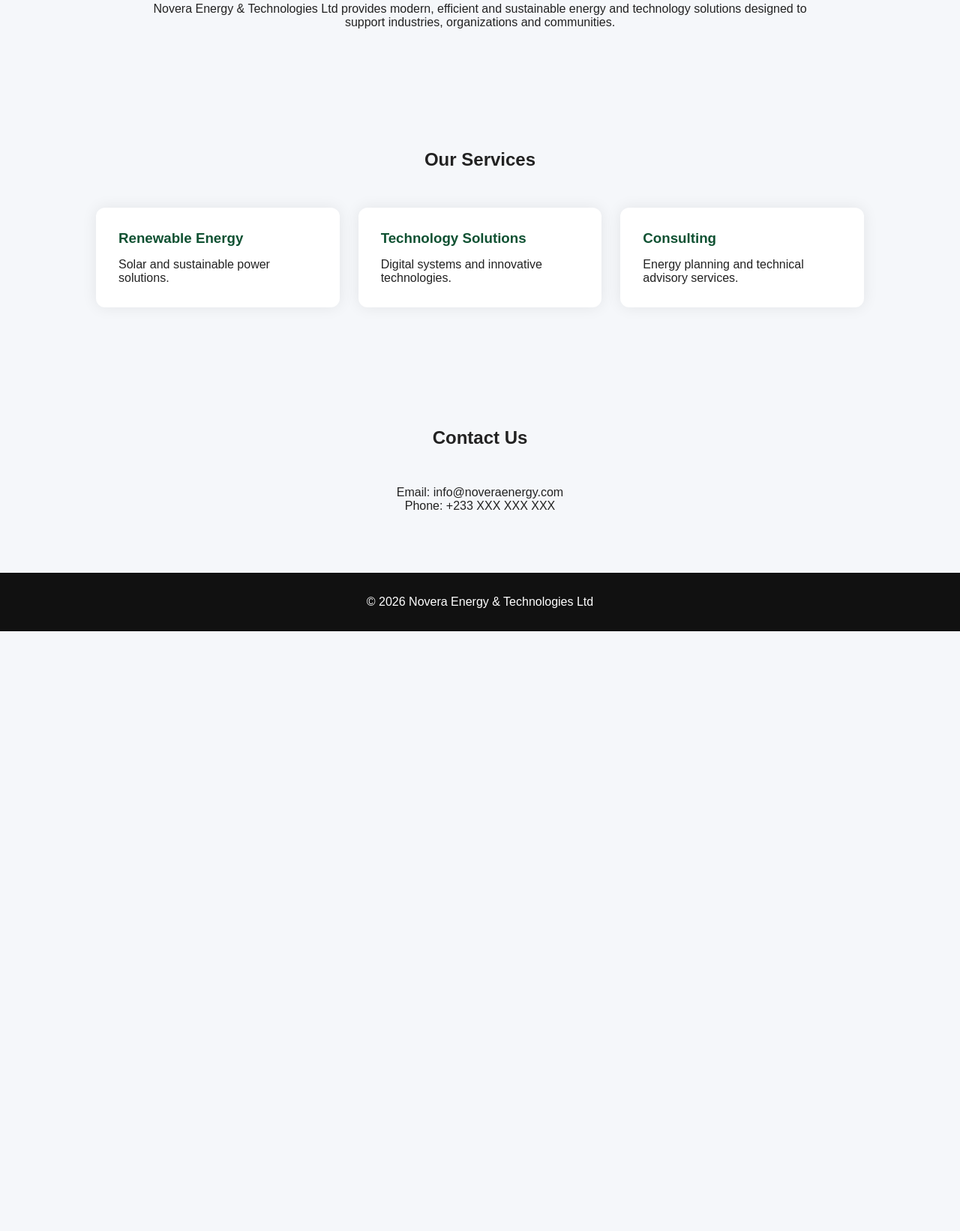
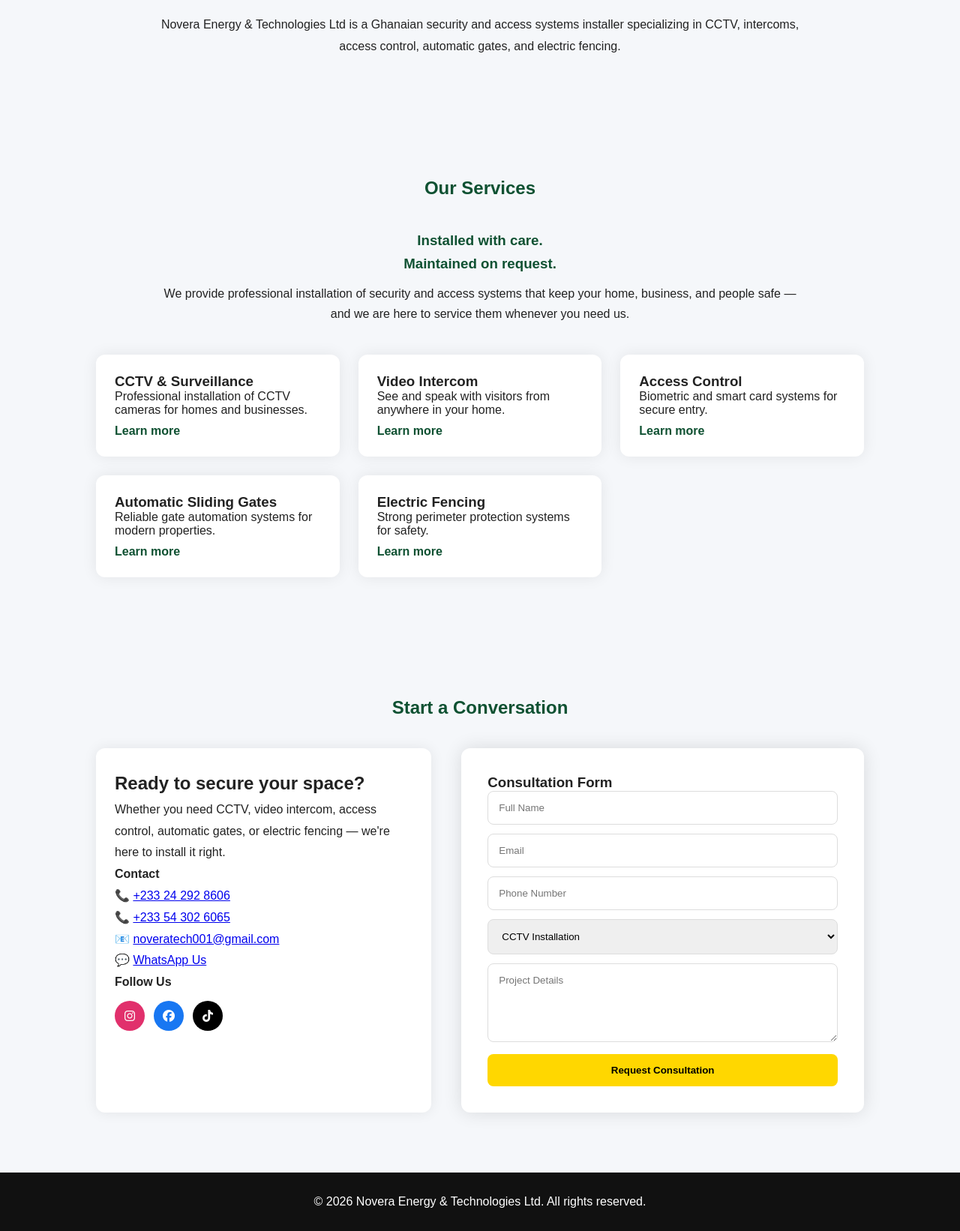
Before and after one commit to GloriaFolley/Novera-Energy-Techonologies-Ltd, a plain HTML site: page index.html in a window 1280 px wide. Shown: the part 867-2509 px from the top of the page at 75% size. Before the commit the page ends 1709 px from the top, so only its background shows below. Drawn offline with Linux system fonts and the light colour scheme.

Commit message:
Add files via upload

```diff
--- a/index.html
+++ b/index.html
@@ -6,7 +6,10 @@
 
 <title>Novera Energy & Technologies Ltd</title>
 
+<link rel="stylesheet" href="https://cdnjs.cloudflare.com/ajax/libs/font-awesome/6.5.0/css/all.min.css">
+
 <style>
+
 *{
     margin:0;
     padding:0;
@@ -19,6 +22,7 @@
     color:#222;
 }
 
+/* HEADER */
 header{
     background:#0F5132;
     color:white;
@@ -31,9 +35,10 @@
     align-items:center;
 }
 
-.logo{
-    font-size:28px;
-    font-weight:bold;
+.logo img{
+    width:45px;
+    height:45px;
+    border-radius:50%;
 }
 
 nav ul{
@@ -47,34 +52,30 @@
     text-decoration:none;
 }
 
+/* HERO */
 .hero{
-    min-height:80vh;
+    min-height:85vh;
     display:flex;
     align-items:center;
     justify-content:center;
     text-align:center;
     padding:40px;
     background:
-    linear-gradient(
-    rgba(0,0,0,.5),
-    rgba(0,0,0,.5)),
+    linear-gradient(rgba(0,0,0,.6),rgba(0,0,0,.6)),
     url("https://images.unsplash.com/photo-1509391366360-2e959784a276");
     background-size:cover;
     color:white;
 }
 
-.hero-content{
-    max-width:800px;
+.brand-name{
+    font-size:50px;
+    font-weight:700;
 }
 
-.hero h1{
-    font-size:55px;
-    margin-bottom:20px;
-}
-
-.hero p{
-    font-size:20px;
-    line-height:1.7;
+.brand-tagline{
+    font-size:14px;
+    letter-spacing:3px;
+    opacity:0.8;
 }
 
 .btn{
@@ -88,167 +89,321 @@
     font-weight:bold;
 }
 
+/* SECTIONS */
 section{
     padding:80px 10%;
 }
 
 .section-title{
     text-align:center;
-    margin-bottom:50px;
+    margin-bottom:40px;
+    color:#0F5132;
+}
+
+/* ================= ABOUT ================= */
+.about-container{
+    max-width:900px;
+    margin:auto;
+    text-align:center;
+    line-height:1.8;
+}
+
+/* ================= SERVICES ================= */
+.services-intro{
+    text-align:center;
+    max-width:850px;
+    margin:auto;
+    margin-bottom:40px;
+    line-height:1.7;
+}
+
+.services-intro h3{
+    color:#0F5132;
+    margin-bottom:10px;
 }
 
 .services{
     display:grid;
-    grid-template-columns:
-    repeat(auto-fit,minmax(250px,1fr));
+    grid-template-columns:repeat(auto-fit,minmax(250px,1fr));
     gap:25px;
 }
 
 .card{
     background:white;
-    padding:30px;
+    padding:25px;
     border-radius:12px;
     box-shadow:0 0 20px rgba(0,0,0,.08);
 }
 
-.card h3{
-    margin-bottom:15px;
+.service-link{
+    display:inline-block;
+    margin-top:10px;
     color:#0F5132;
+    font-weight:bold;
+    text-decoration:none;
 }
 
-.about{
-    text-align:center;
-    max-width:900px;
-    margin:auto;
+/* CONTACT */
+.contact-grid{
+    display:grid;
+    grid-template-columns:1fr 1.2fr;
+    gap:40px;
 }
 
+.contact-left{
+    background:white;
+    padding:25px;
+    border-radius:12px;
+    box-shadow:0 0 18px rgba(0,0,0,0.08);
+    line-height:1.8;
+}
+
+.social-icons{
+    display:flex;
+    gap:12px;
+    margin-top:10px;
+}
+
+.icon{
+    width:40px;
+    height:40px;
+    display:flex;
+    align-items:center;
+    justify-content:center;
+    border-radius:50%;
+    color:white;
+    text-decoration:none;
+}
+
+.ig{ background:#E1306C; }
+.fb{ background:#1877F2; }
+.tt{ background:#000; }
+
+.contact-form{
+    background:white;
+    padding:35px;
+    border-radius:12px;
+    box-shadow:0 0 25px rgba(0,0,0,0.12);
+}
+
+.contact-form input,
+.contact-form select,
+.contact-form textarea{
+    width:100%;
+    padding:14px;
+    margin-bottom:12px;
+    border:1px solid #ddd;
+    border-radius:8px;
+}
+
+.contact-form button{
+    width:100%;
+    padding:14px;
+    background:#FFD700;
+    border:none;
+    font-weight:bold;
+    border-radius:8px;
+    cursor:pointer;
+}
+
+/* FOOTER */
 footer{
     background:#111;
     color:white;
     text-align:center;
     padding:30px;
 }
+
+/* MOBILE */
+@media(max-width:900px){
+    .contact-grid{
+        grid-template-columns:1fr;
+    }
+}
+
 </style>
 
 </head>
 
 <body>
 
+<!-- HEADER -->
 <header>
-
 <nav>
 
 <div class="logo">
-Novera Energy
+    <img src="assets/logo.jpg" alt="logo">
 </div>
 
 <ul>
-<li><a href="#">Home</a></li>
 <li><a href="#about">About</a></li>
 <li><a href="#services">Services</a></li>
 <li><a href="#contact">Contact</a></li>
 </ul>
 
 </nav>
-
 </header>
 
+<!-- HERO -->
 <section class="hero">
 
-<div class="hero-content">
+<div>
+    <div class="brand-name">Novera</div>
+    <div class="brand-tagline">Light · Motion · Intelligence</div>
 
-<h1>
-Novera Energy & Technologies Ltd
-</h1>
+    <h1>The architecture of effortless living.</h1>
 
-<p>
-Delivering innovative energy and technology solutions
-for homes, businesses and sustainable growth.
-</p>
-
-<a href="#services" class="btn">
-Explore Services
-</a>
-
+    <a href="#contact" class="btn">Get a Quote</a>
 </div>
 
 </section>
 
+<!-- ABOUT (optional placeholder kept minimal) -->
 <section id="about">
 
-<div class="about">
+<h2 class="section-title">About Novera</h2>
 
-<h2 class="section-title">
-About Us
-</h2>
+<div class="about-container">
 
 <p>
-Novera Energy & Technologies Ltd provides modern,
-efficient and sustainable energy and technology
-solutions designed to support industries,
-organizations and communities.
+Novera Energy & Technologies Ltd is a Ghanaian security and access systems installer
+specializing in CCTV, intercoms, access control, automatic gates, and electric fencing.
 </p>
 
 </div>
 
 </section>
 
+<!-- SERVICES (NOW UPDATED) -->
 <section id="services">
 
-<h2 class="section-title">
-Our Services
-</h2>
+<h2 class="section-title">Our Services</h2>
+
+<div class="services-intro">
+
+<h3>Installed with care.<br>Maintained on request.</h3>
+
+<p>
+We provide professional installation of security and access systems that keep your home,
+business, and people safe — and we are here to service them whenever you need us.
+</p>
+
+</div>
 
 <div class="services">
 
 <div class="card">
-<h3>Renewable Energy</h3>
-<p>
-Solar and sustainable power solutions.
-</p>
+<h3>CCTV & Surveillance</h3>
+<p>Professional installation of CCTV cameras for homes and businesses.</p>
+<a class="service-link" href="#contact">Learn more</a>
 </div>
 
 <div class="card">
-<h3>Technology Solutions</h3>
-<p>
-Digital systems and innovative technologies.
-</p>
+<h3>Video Intercom</h3>
+<p>See and speak with visitors from anywhere in your home.</p>
+<a class="service-link" href="#contact">Learn more</a>
 </div>
 
 <div class="card">
-<h3>Consulting</h3>
-<p>
-Energy planning and technical advisory services.
-</p>
+<h3>Access Control</h3>
+<p>Biometric and smart card systems for secure entry.</p>
+<a class="service-link" href="#contact">Learn more</a>
+</div>
+
+<div class="card">
+<h3>Automatic Sliding Gates</h3>
+<p>Reliable gate automation systems for modern properties.</p>
+<a class="service-link" href="#contact">Learn more</a>
+</div>
+
+<div class="card">
+<h3>Electric Fencing</h3>
+<p>Strong perimeter protection systems for safety.</p>
+<a class="service-link" href="#contact">Learn more</a>
 </div>
 
 </div>
 
 </section>
 
+<!-- CONTACT -->
 <section id="contact">
 
-<h2 class="section-title">
-Contact Us
-</h2>
+<h2 class="section-title">Start a Conversation</h2>
 
-<div class="about">
 
-<p>Email: info@noveraenergy.com</p>
-<p>Phone: +233 XXX XXX XXX</p>
+<div class="contact-grid">
+
+<div class="contact-left">
+<div class="hero-text">
+
+<h2 class="headline">Ready to secure your space?</h2>
+
+<p class="subtext">
+Whether you need CCTV, video intercom, access control, automatic gates, or electric fencing —
+we're here to install it right.
+</p>
+
+</div>
+
+ <p><strong>Contact</strong></p>
+
+        <p>
+<p>
+📞 <a href="tel:+233242928606">+233 24 292 8606</a><br>
+📞 <a href="tel:+233543026065">+233 54 302 6065</a><br>
+📧 <a href="mailto:noveratech001@gmail.com">noveratech001@gmail.com</a>
+</p>
+
+<p>
+💬 <a href="https://wa.me/233242928606">WhatsApp Us</a>
+</p>
+
+<p><strong>Follow Us</strong></p>
+
+<div class="social-icons">
+
+<a class="icon ig" href="https://instagram.com/noveraenergytech"><i class="fa-brands fa-instagram"></i></a>
+<a class="icon fb" href="https://facebook.com/novera.energy.and.technologies"><i class="fa-brands fa-facebook"></i></a>
+<a class="icon tt" href="https://tiktok.com/@novera093"><i class="fa-brands fa-tiktok"></i></a>
+
+</div>
+
+</div>
+
+<div class="contact-form">
+
+<h3>Consultation Form</h3>
+
+<form action="https://formspree.io/f/xxxxxx" method="POST">
+
+<input type="text" name="name" placeholder="Full Name" required>
+<input type="email" name="email" placeholder="Email">
+<input type="tel" name="phone" placeholder="Phone Number" required>
+
+<select name="service">
+<option>CCTV Installation</option>
+<option>Video Intercom</option>
+<option>Access Control</option>
+<option>Automation</option>
+</select>
+
+<textarea rows="5" name="message" placeholder="Project Details"></textarea>
+
+<button type="submit">Request Consultation</button>
+
+</form>
+
+</div>
 
 </div>
 
 </section>
 
+<!-- FOOTER -->
 <footer>
-
-<p>
-© 2026 Novera Energy & Technologies Ltd
-</p>
-
+© 2026 Novera Energy & Technologies Ltd. All rights reserved.
 </footer>
 
 </body>
-
 </html>
```
